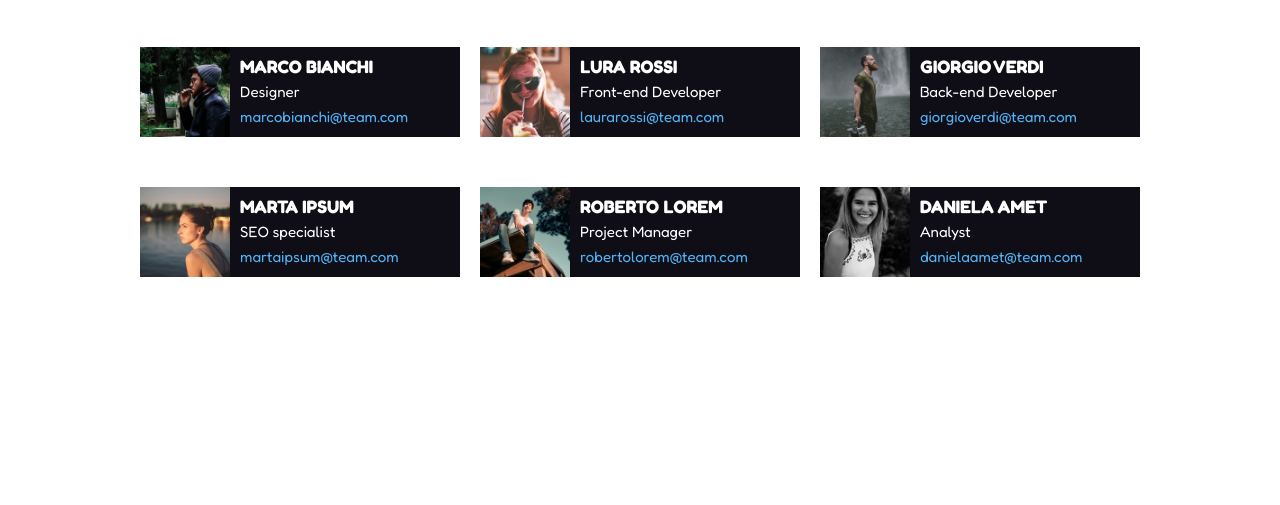
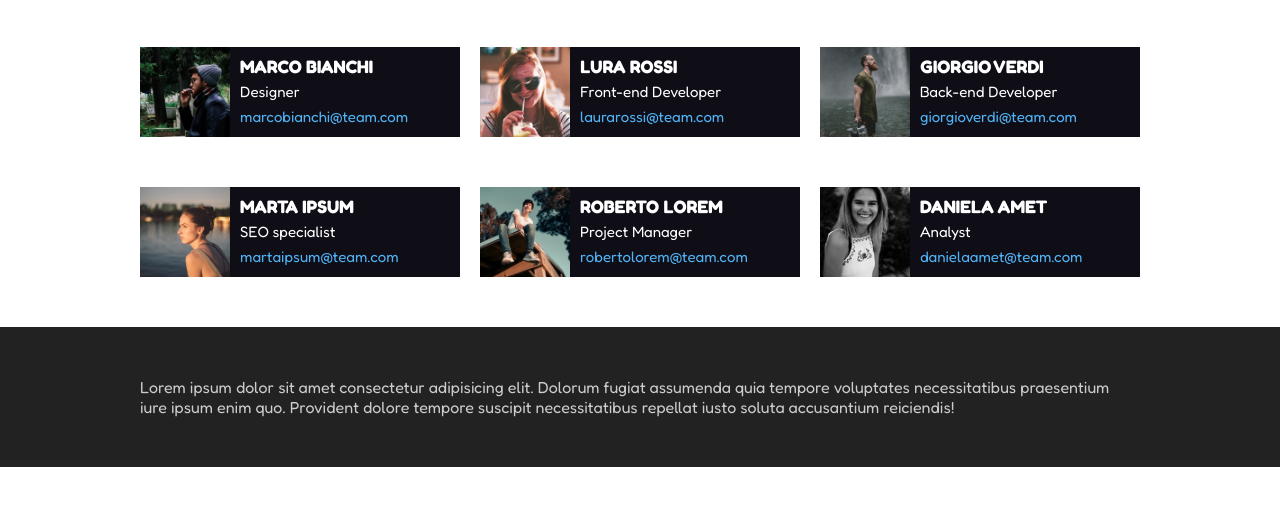
Before and after one commit to EmanueleVenditti95/html-css-float-cards, a plain HTML site: page index.html in a window 1280 px wide. Shown: the part 191-696 px from the top of the page. Drawn offline with Linux system fonts and the light colour scheme; a web font is replaced by a local one.

Commit message:
Add footer

```diff
--- a/index.html
+++ b/index.html
@@ -82,6 +82,10 @@
     <!-- Footer -->
     <footer>
 
+        <p class="container">
+            Lorem ipsum dolor sit amet consectetur adipisicing elit. Dolorum fugiat assumenda quia tempore voluptates necessitatibus praesentium iure ipsum enim quo. Provident dolore tempore suscipit necessitatibus repellat iusto soluta accusantium reiciendis!
+        </p>
+
     </footer>
 </body>
 </html>
--- a/style.css
+++ b/style.css
@@ -57,7 +57,7 @@ img{
     margin-right: 0;
 }
 
-p:first-child{
+section p:first-child{
     font-weight: 700;
     font-size: 18px;
 }
@@ -65,3 +65,12 @@ p:first-child{
 .card p:last-child{
     color: rgb(81, 179, 245) ;
 }
+
+footer{
+    background-color:#222222 ;
+    color: #CCCCCC;
+    padding: 50px 0px;
+
+
+
+}
```
